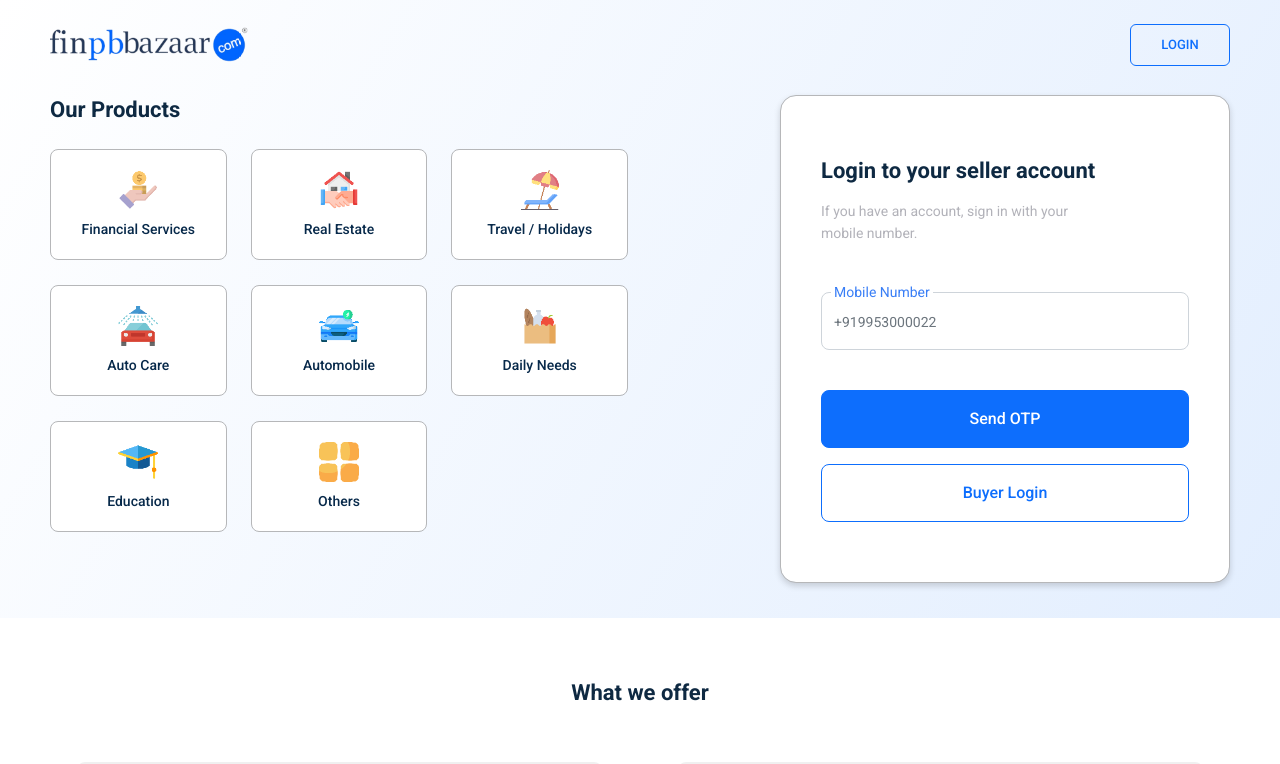
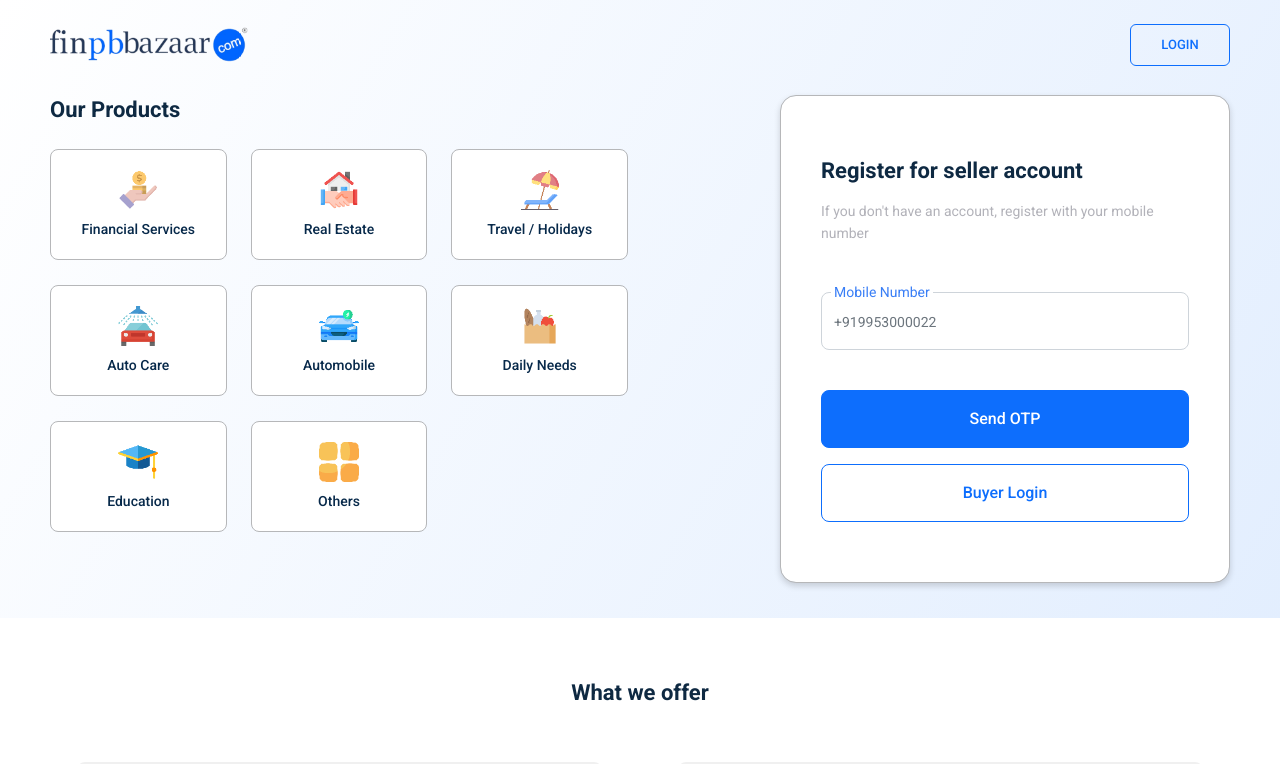
Before and after one commit to akashlalpbpartners/react-app, a React (Create React App) app: page / in a window 1280 px wide. Shown: the top 764 px of the page. Built offline with nearby package versions, Linux system fonts and the light colour scheme.

Commit message:
show hide register login content

```diff
--- a/src/Components/Home/Header.js
+++ b/src/Components/Home/Header.js
@@ -1,11 +1,13 @@
 import React, { useState } from "react";
 import logo from "../../../src/images/logo.png";
 
-const Header = () => {
+const Header = (props) => {
   const [isShown, setIsShown] = useState(false);
 
   const handleClick = () => {
     setIsShown((current) => !current);
+
+    props.setToggleForm(isShown)
   };
 
   return (
--- a/src/Components/Home/LoginSignUpForm.js
+++ b/src/Components/Home/LoginSignUpForm.js
@@ -1,23 +1,28 @@
 import React from "react";
 
-const LoginSignUpForm = () => {
+const LoginSignUpForm = ({toggleForm}) => {
+
+  console.log(toggleForm)
+
   return (
     <>
       <div className="col-md-6">
         <div className="auth-form">
           <h2 className="heading login-heading">
-            Login to your seller account
+            {toggleForm ? "Login to your seller account" : "Register for seller account" }
           </h2>
           <p className="login-info">
-            If you have an account, sign in with your <br /> mobile number.
+            {/* If you have an account, sign in with your <br /> mobile number. */}
+            {toggleForm ? "If you have an account, sign in with your <br /> mobile number." : `If you don't have an account, register with your
+             mobile number` }
           </p>
-          <h2 className="heading register-heading hide">
+          {/* <h2 className="heading register-heading hide">
             Register for seller account
           </h2>
           <p className="register-info hide">
             If you don't have an account, register with your <br /> mobile
             number.
-          </p>
+          </p> */}
 
           <form action="">
             <div className="pb-form-floating mt-5 mb-4">
--- a/src/Home.js
+++ b/src/Home.js
@@ -1,4 +1,4 @@
-import React from "react";
+import React, { useState }  from "react";
 import Header from "./Components/Home/Header";
 import LoginSignUpForm from "./Components/Home/LoginSignUpForm";
 import OutProducts from "./Components/Home/OurProducts";
@@ -6,16 +6,19 @@ import WhatWeOffer from "./Components/Home/WhatWeOffer";
 import Footer from "./Components/Home/Footer";
 
 const Home = () => {
+
+  const [toggleForm, setToggleForm] = useState(false);
+
   return (
     <>
       <div className="wrapper">
         <div className="product-with-bg">
-          <Header />
+          <Header setToggleForm={setToggleForm} />
           <div className="our-product">
             <div className="container-fluid">
               <div className="row row-reverse">
                 <OutProducts />
-                <LoginSignUpForm />
+                <LoginSignUpForm toggleForm={toggleForm} />
               </div>
             </div>
           </div>
```
